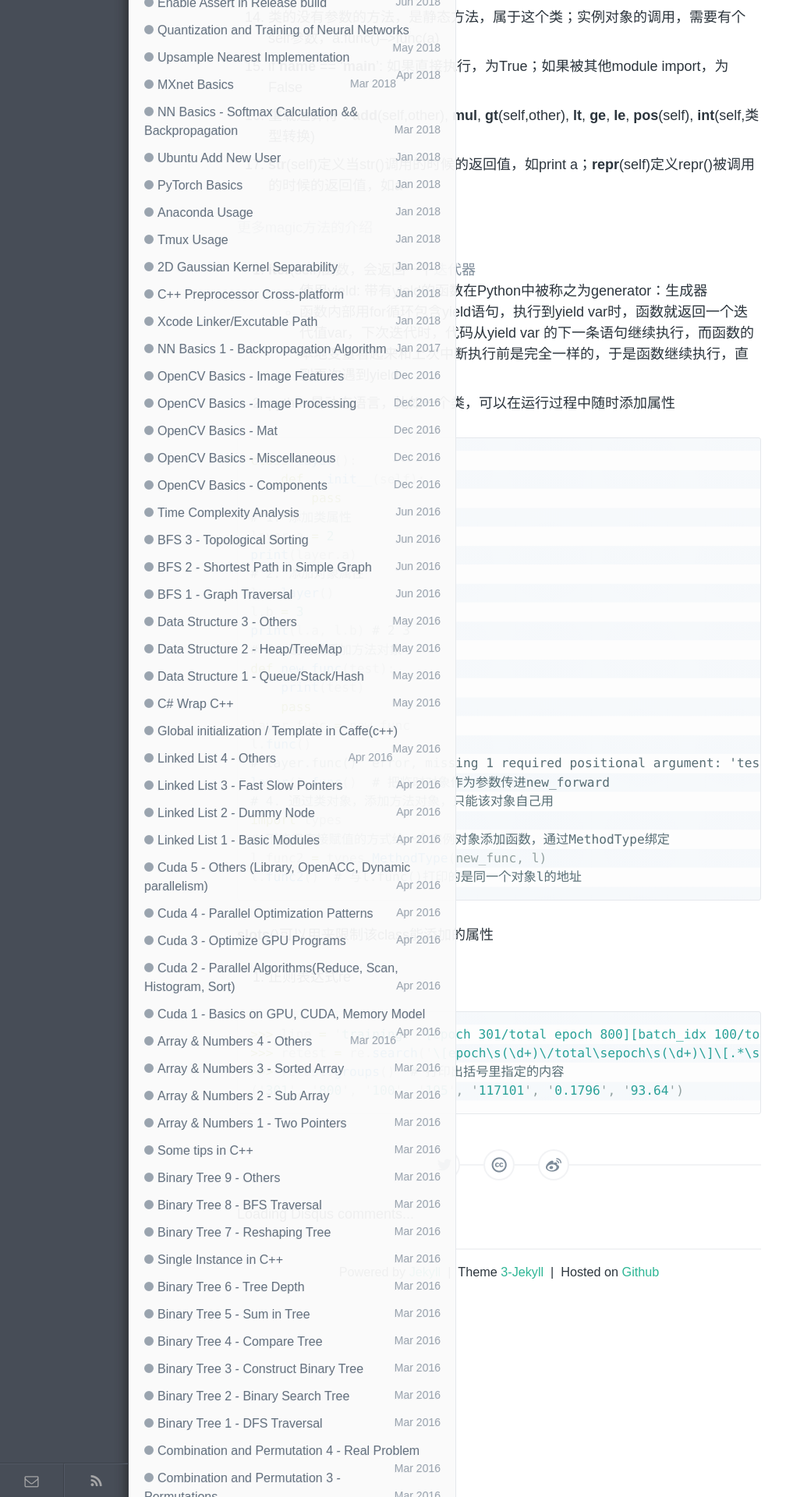
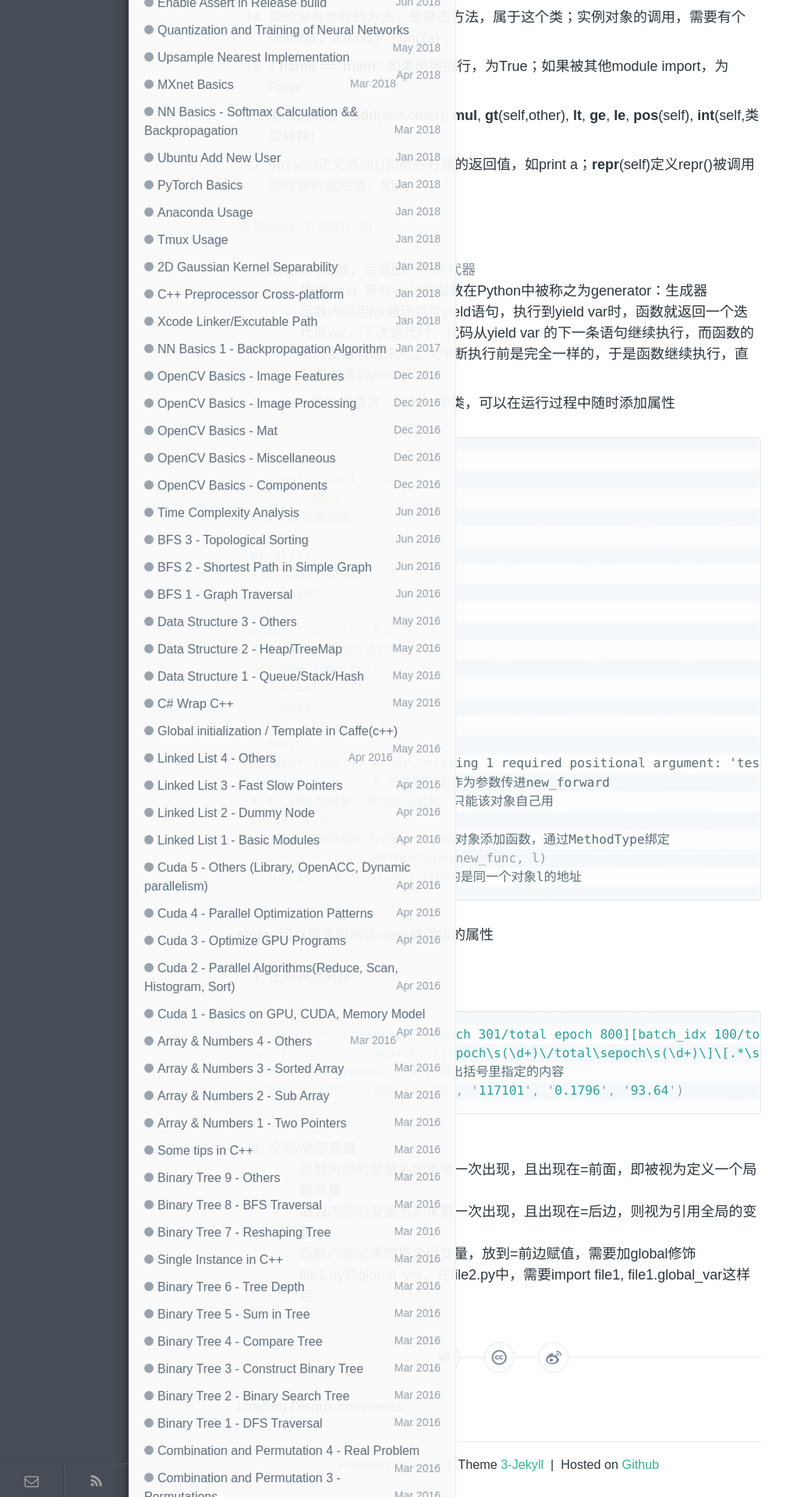
Before and after one commit to wykvictor/wykvictor.github.io, a Jekyll site: the page built from _posts/programming/2015-11-3-Python-Cheat-Sheet.md, in a window 1280 px wide. Shown: the part 742-2662 px from the top of the page at 78% size, without its empty margins (0-1008 px from the left). Built offline with Jekyll 4.4.1, drawn with Linux system fonts in a browser that asks for light colours; comment, search, counter and statistics services are not loaded.

Commit message:
python gloable/local var

```diff
--- a/_posts/programming/2015-11-3-Python-Cheat-Sheet.md
+++ b/_posts/programming/2015-11-3-Python-Cheat-Sheet.md
@@ -70,3 +70,9 @@ __slots__()可以用来限制该class能添加的属性
 >>> retest.groups()  # 打印出括号里指定的内容
 ('301', '800', '100', '195', '117101', '0.1796', '93.64')
 {% endhighlight %}
+
+21. 全局/局部变量
+* 函数内部的变量名如果第一次出现，且出现在=前面，即被视为定义一个局部变量
+* 函数内部的变量名如果第一次出现，且出现在=后边，则视为引用全局的变量
+* 函数内部如果想把全局变量，放到=前边赋值，需要加global修饰
+* file1.py的global_var，在file2.py中，需要import file1, file1.global_var这样用
```
